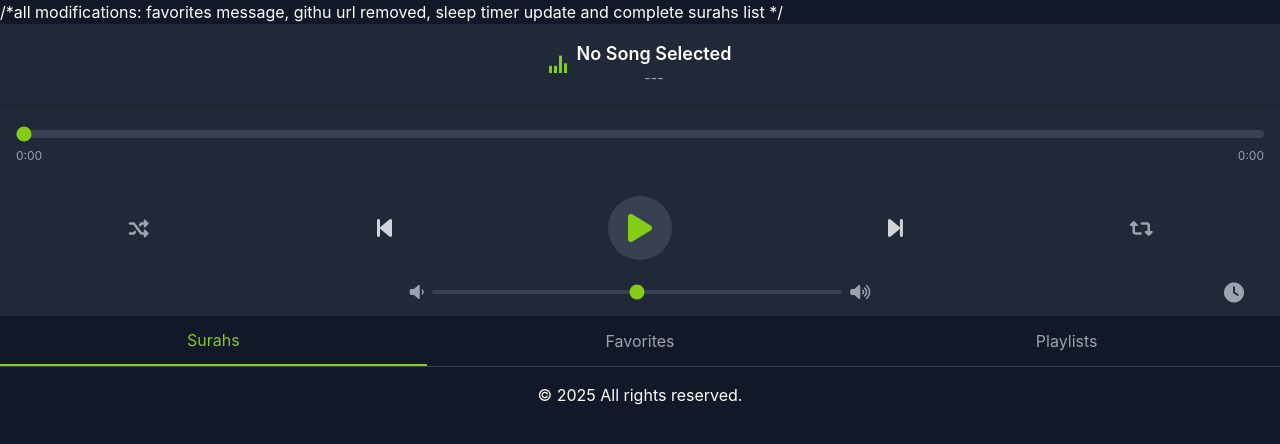
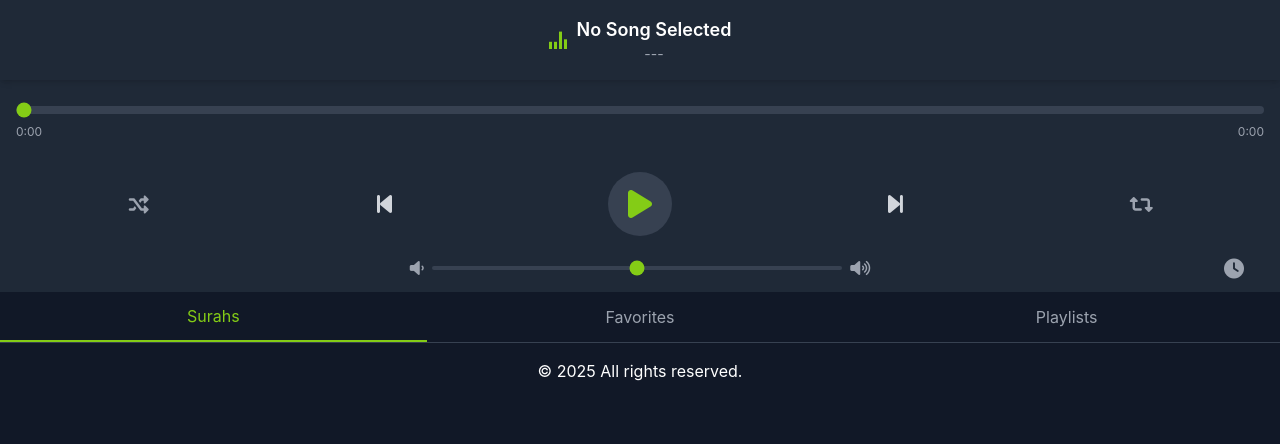
Before and after one commit to shaimapinos/quranenglishstream, a Jekyll site: the page built from index.md, in a window 1280 px wide. Shown: the top 444 px of the page. Built offline with Jekyll 4.4.1, drawn with Linux system fonts in a browser that asks for light colours; nearby versions of some CDN libraries; our own code applies the rules of GitHub Pages for plain Markdown files; comment, search, counter and statistics services are not loaded.

Commit message:
Update index.md

```diff
--- a/index.md
+++ b/index.md
@@ -1,5 +1,3 @@
-/*all modifications:  favorites message, githu url removed, sleep timer update and complete surahs list */
-
 
 <html lang="en">
 <head>
```
